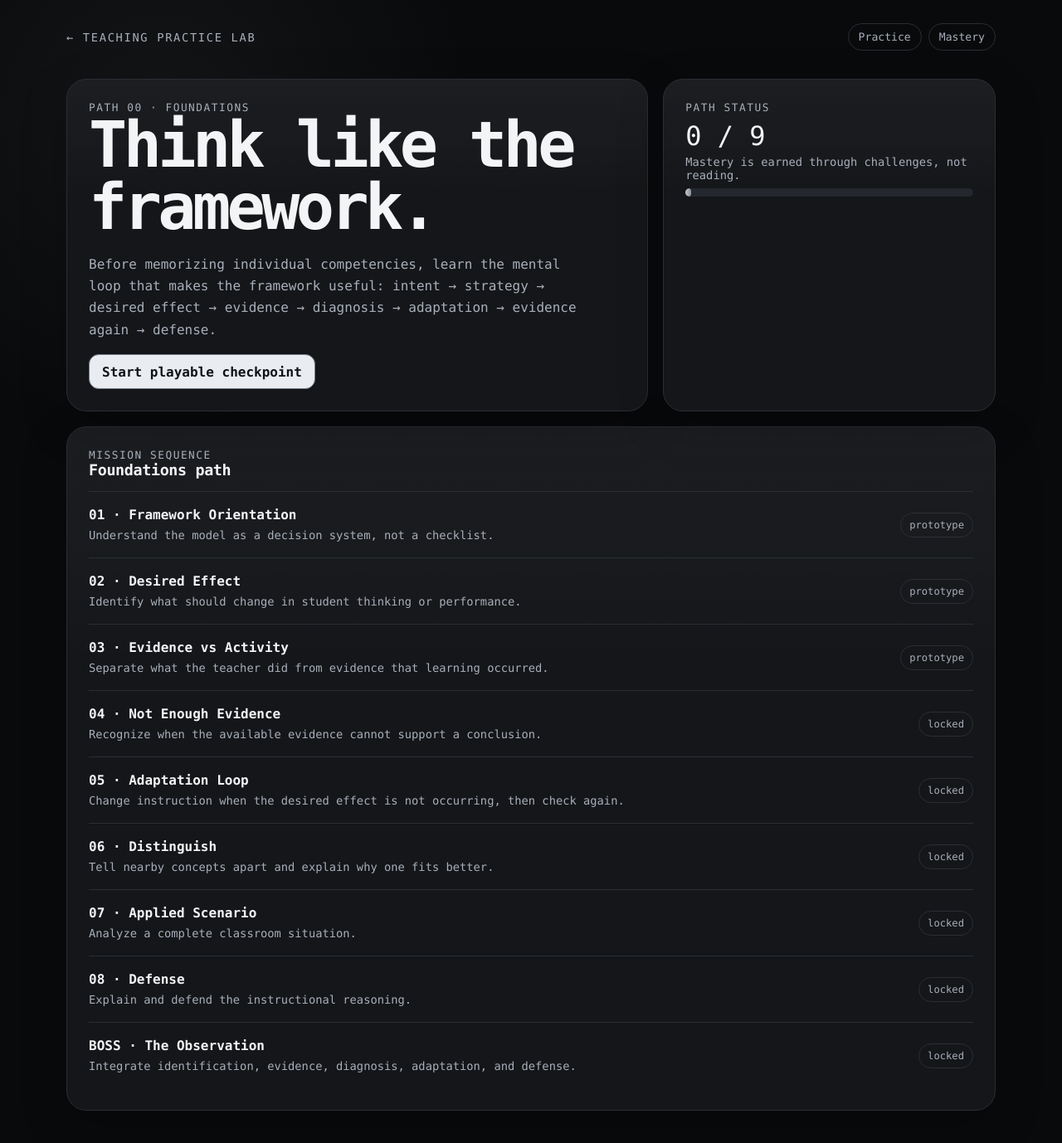
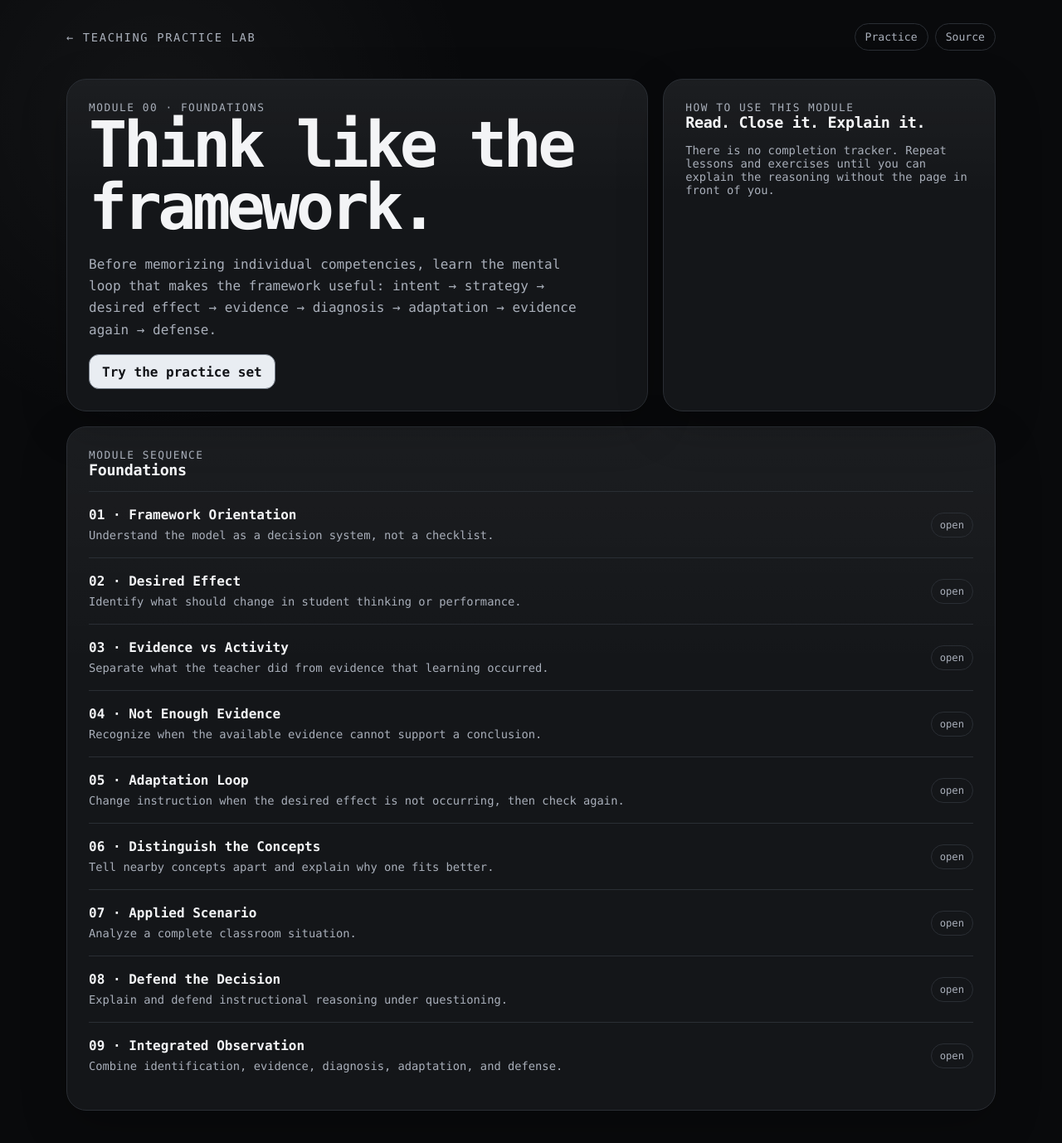
Before and after one commit to Gh0stlyKn1ght/Marzano-Learning-Map, a Next.js app: page /learn/foundations in a window 1280 px wide. Shown: the top 1378 px of the page at 83% size. Built offline with nearby package versions, Linux system fonts and the light colour scheme.

Commit message:
refactor: convert foundations path to open course module

```diff
--- a/app/learn/foundations/page.tsx
+++ b/app/learn/foundations/page.tsx
@@ -1,15 +1,15 @@
 import Link from "next/link";
 
-const steps = [
+const lessons = [
   ["01", "Framework Orientation", "Understand the model as a decision system, not a checklist."],
   ["02", "Desired Effect", "Identify what should change in student thinking or performance."],
   ["03", "Evidence vs Activity", "Separate what the teacher did from evidence that learning occurred."],
   ["04", "Not Enough Evidence", "Recognize when the available evidence cannot support a conclusion."],
   ["05", "Adaptation Loop", "Change instruction when the desired effect is not occurring, then check again."],
-  ["06", "Distinguish", "Tell nearby concepts apart and explain why one fits better."],
+  ["06", "Distinguish the Concepts", "Tell nearby concepts apart and explain why one fits better."],
   ["07", "Applied Scenario", "Analyze a complete classroom situation."],
-  ["08", "Defense", "Explain and defend the instructional reasoning."],
-  ["BOSS", "The Observation", "Integrate identification, evidence, diagnosis, adaptation, and defense."],
+  ["08", "Defend the Decision", "Explain and defend instructional reasoning under questioning."],
+  ["09", "Integrated Observation", "Combine identification, evidence, diagnosis, adaptation, and defense."],
 ] as const;
 
 export default function FoundationsPage() {
@@ -17,34 +17,33 @@ export default function FoundationsPage() {
     <main className="shell">
       <header className="topbar">
         <Link href="/" className="brand">← Teaching Practice Lab</Link>
-        <nav className="nav"><Link href="/challenge">Practice</Link><Link href="/mastery">Mastery</Link></nav>
+        <nav className="nav"><Link href="/challenge">Practice</Link><a href="https://github.com/Gh0stlyKn1ght/Marzano-Learning-Map">Source</a></nav>
       </header>
 
       <section className="hero">
         <article className="card">
-          <div className="eyebrow">Path 00 · Foundations</div>
+          <div className="eyebrow">Module 00 · Foundations</div>
           <h1>Think like the framework.</h1>
           <p className="lead">Before memorizing individual competencies, learn the mental loop that makes the framework useful: intent → strategy → desired effect → evidence → diagnosis → adaptation → evidence again → defense.</p>
-          <Link className="button" href="/challenge">Start playable checkpoint</Link>
+          <Link className="button" href="/challenge">Try the practice set</Link>
         </article>
         <aside className="card">
-          <div className="eyebrow">Path status</div>
-          <div className="metric">0 / 9</div>
-          <div className="subtle">Mastery is earned through challenges, not reading.</div>
-          <div className="progress"><span style={{ width: "2%" }} /></div>
+          <div className="eyebrow">How to use this module</div>
+          <h2>Read. Close it. Explain it.</h2>
+          <p className="subtle">There is no completion tracker. Repeat lessons and exercises until you can explain the reasoning without the page in front of you.</p>
         </aside>
       </section>
 
       <section className="card">
-        <div className="eyebrow">Mission sequence</div>
-        <h2>Foundations path</h2>
-        {steps.map(([number, title, description], index) => (
+        <div className="eyebrow">Module sequence</div>
+        <h2>Foundations</h2>
+        {lessons.map(([number, title, description]) => (
           <div className="action" key={title}>
             <div>
               <strong>{number} · {title}</strong>
               <span className="subtle">{description}</span>
             </div>
-            <span className="badge">{index < 3 ? "prototype" : "locked"}</span>
+            <span className="badge">open</span>
           </div>
         ))}
       </section>
```
